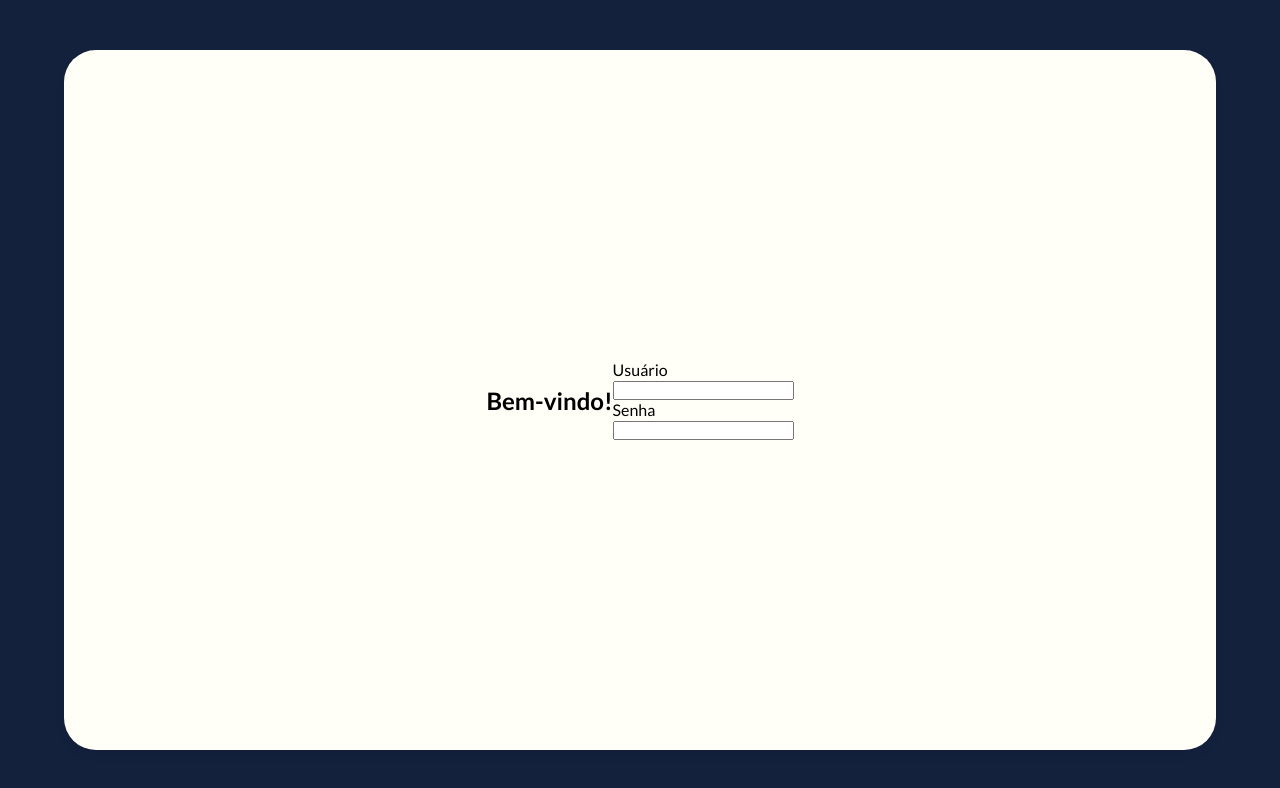
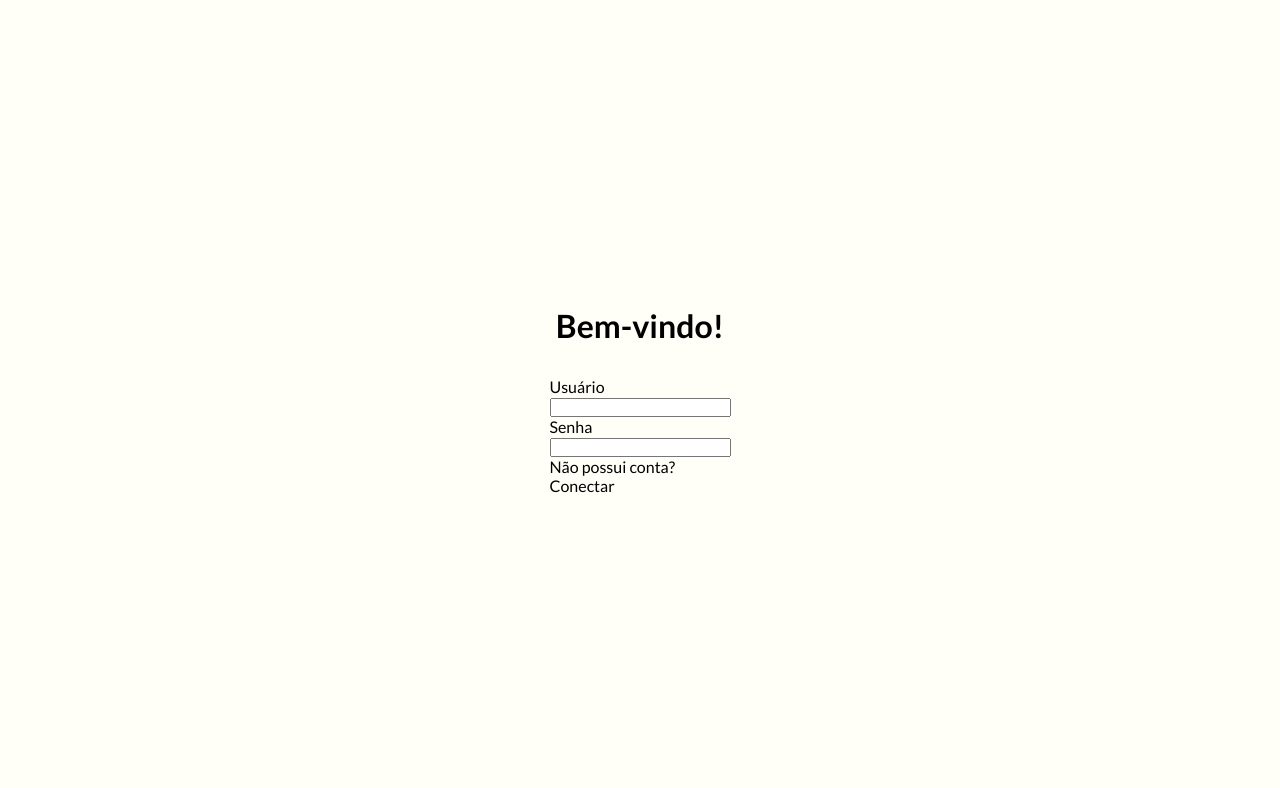
Before and after one commit to whoiscaio/software-management-fe, a React (Vite) app: page /login in a window 1280 px wide. Shown: the top 788 px of the page. Built offline with nearby package versions, Linux system fonts and the light colour scheme.

Commit message:
feat: style redesigned, page rendering responsability passed to the page itself

```diff
--- a/src/App.tsx
+++ b/src/App.tsx
@@ -5,9 +5,7 @@ import Router from './global/components/Router';
 function App() {
   return (
     <Root>
-      <Page>
-        <Router />
-      </Page>
+      <Router />
     </Root>
   );
 }
--- a/src/global/components/Page/styles.ts
+++ b/src/global/components/Page/styles.ts
@@ -1,19 +1,6 @@
 import { styled } from 'styled-components';
 
 const PageContainer = styled.main`
-  background: ${({ theme }) => theme.colors.white};
-  border-radius: 2rem;
-
-  width: 90%;
-  height: 100%;
-  max-width: 1400px;
-  max-height: 700px;
-
-  padding: 1.4rem;
-
-  box-shadow: 0 5px 10px 0px rgba(0,0,0,0.06);
-  -webkit-box-shadow: 0 5px 10px 0px rgba(0,0,0,0.06);
-  -moz-box-shadow: 0 5px 10px 0px rgba(0,0,0,0.06);
 `;
 
 export default PageContainer;
--- a/src/global/components/Root/styles.ts
+++ b/src/global/components/Root/styles.ts
@@ -1,7 +1,7 @@
 import { styled } from 'styled-components';
 
 const RootContainer = styled.div`
-  background: ${({ theme }) => theme.colors.main};
+  background: ${({ theme }) => theme.colors.white};
 
   width: 100vw;
   height: 100vh;
--- a/src/pages/auth/index.tsx
+++ b/src/pages/auth/index.tsx
@@ -1,6 +1,8 @@
 import { useState } from 'react';
 import AuthContainer from './styles';
 import Field from './components/Field';
+import { useNavigate } from 'react-router-dom';
+import Page from '../../global/components/Page';
 
 type AuthProps = {
   as: 'login' | 'signup';
@@ -11,11 +13,19 @@ export default function Auth({ as }: AuthProps) {
   const [password, setPassword] = useState<string>('');
   const [confirmPassword, setConfirmPassword] = useState<string>('');
 
+  const navigate = useNavigate();
+
+  function handleLogin() {
+    console.log('login action');
+  }
+
   return (
+    <Page>
       <AuthContainer>
         <h1>Bem-vindo!</h1>
 
         <form>
+          <div className="fields">
             <Field value={username} setValue={setUsername} label="Usuário" />
             <Field value={password} setValue={setPassword} label="Senha" type="password" />
             {
@@ -23,7 +33,19 @@ export default function Auth({ as }: AuthProps) {
                 <Field value={confirmPassword} setValue={setConfirmPassword} label="Confirmar senha" />
               )
             }
+          </div>
+          <div className="actions">
+            <div>
+              {
+                as === 'login' && (
+                  <button type="button" className="signup-button" onClick={() => navigate('/signup')}>Não possui conta?</button>
+                )
+              }
+            </div>
+            <button type="button" className="connect-button" onClick={handleLogin}>{as === 'login' ? 'Conectar' : 'Cadastrar'}</button>
+          </div>
         </form>
       </AuthContainer>
+    </Page>
   );
 }
--- a/src/pages/auth/styles.ts
+++ b/src/pages/auth/styles.ts
@@ -4,8 +4,15 @@ const AuthContainer = styled.section`
   height: 100%;
 
   display: flex;
+  flex-direction: column;
   justify-content: center;
   align-items: center;
+
+  gap: 2rem;
+
+  h1 {
+    font-size: 2rem;
+  }
 `;
 
 export const FieldContainer = styled.label``;
```
Lines whose indentation alone changed are shown as unchanged.
